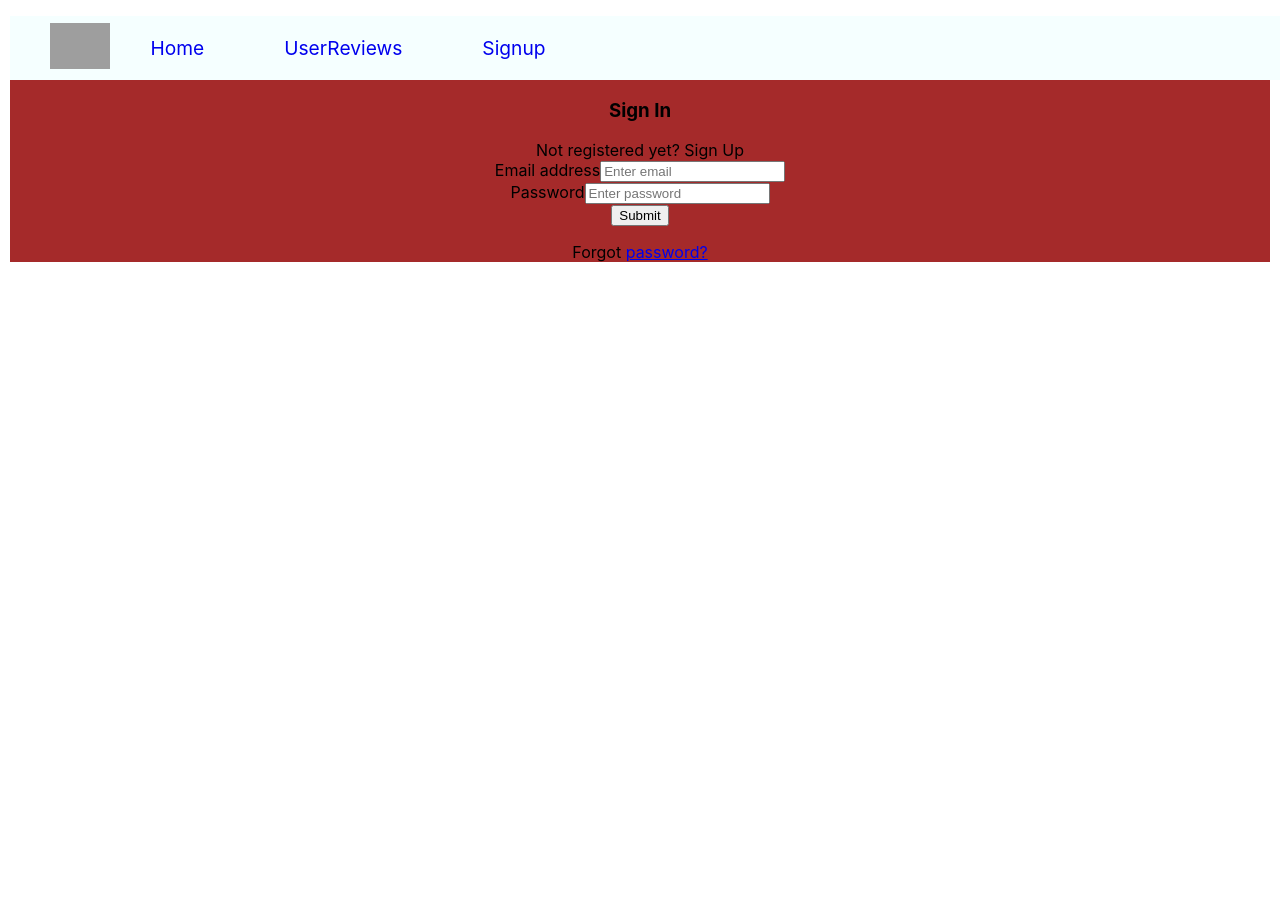
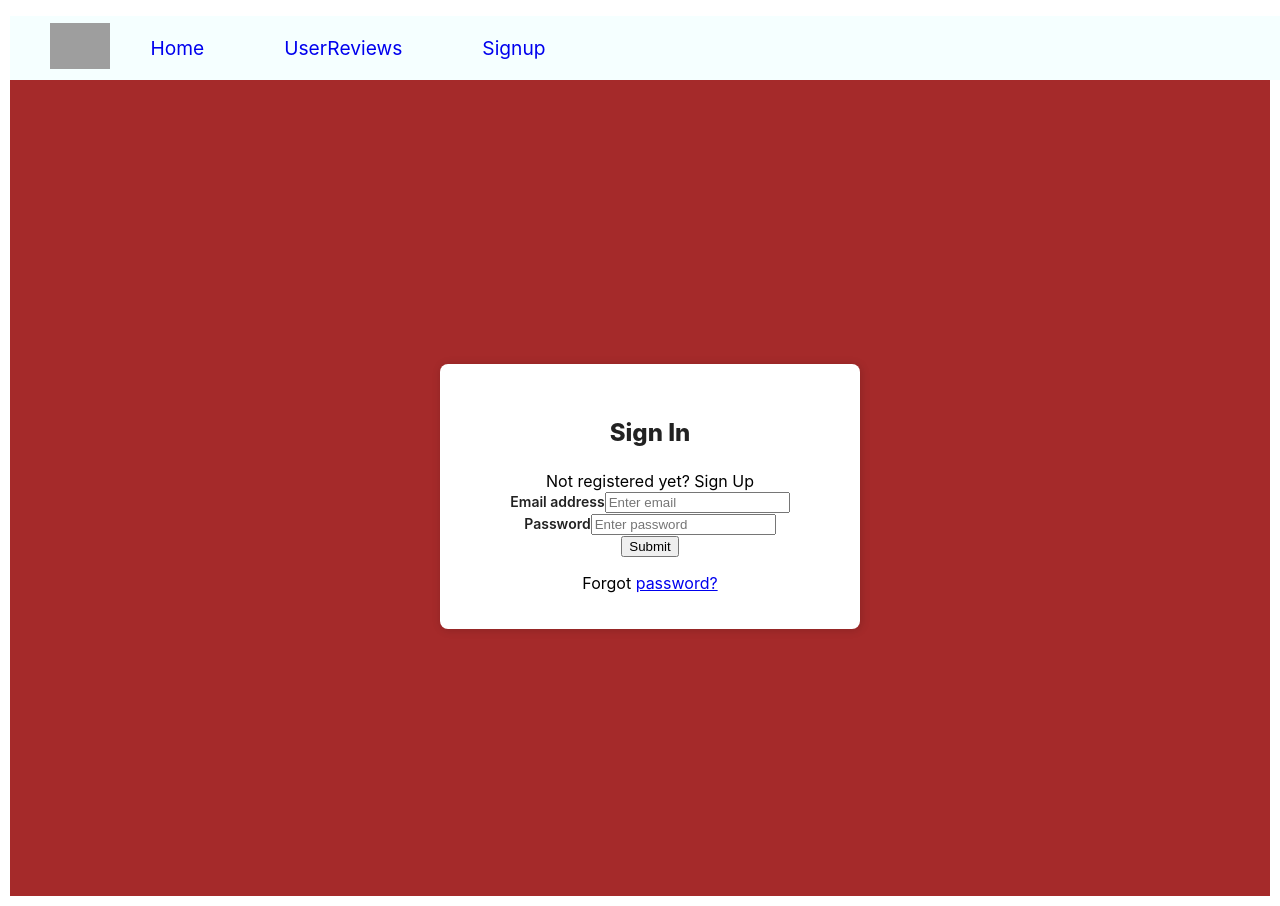
Before and after one commit to Rose-Maina/Recipe-Application, a React (Create React App) app in the folder my-app/: page /Signup in a window 1280 px wide. Shown: the top 906 px of the page. Before the commit the page ends 800 px from the top, so only its background shows below. Built offline with nearby package versions, Linux system fonts and the light colour scheme; grey boxes are pictures that could not be loaded.

Commit message:
Added styling to the signup page

```diff
--- a/my-app/src/App.css
+++ b/my-app/src/App.css
@@ -85,3 +85,39 @@
 .ingredient {
   background: white;
 }
+.Auth-form-container {
+  display: flex;
+  justify-content: center;
+  align-items: center;
+  width: 100vw;
+  height: 100vh;
+}
+
+.Auth-form {
+  width: 420px;
+  box-shadow: rgb(0 0 0 / 16%) 1px 1px 10px;
+  padding-top: 30px;
+  padding-bottom: 20px;
+  border-radius: 8px;
+  background-color: white;
+}
+
+.Auth-form-content {
+  padding-left: 12%;
+  padding-right: 12%;
+}
+
+.Auth-form-title {
+  text-align: center;
+  margin-bottom: 1em;
+  font-size: 24px;
+  color: rgb(34, 34, 34);
+  font-weight: 800;
+  cursor:pointer;
+}
+
+label {
+  font-size: 14px;
+  font-weight: 600;
+  color: rgb(34, 34, 34);
+}
```
